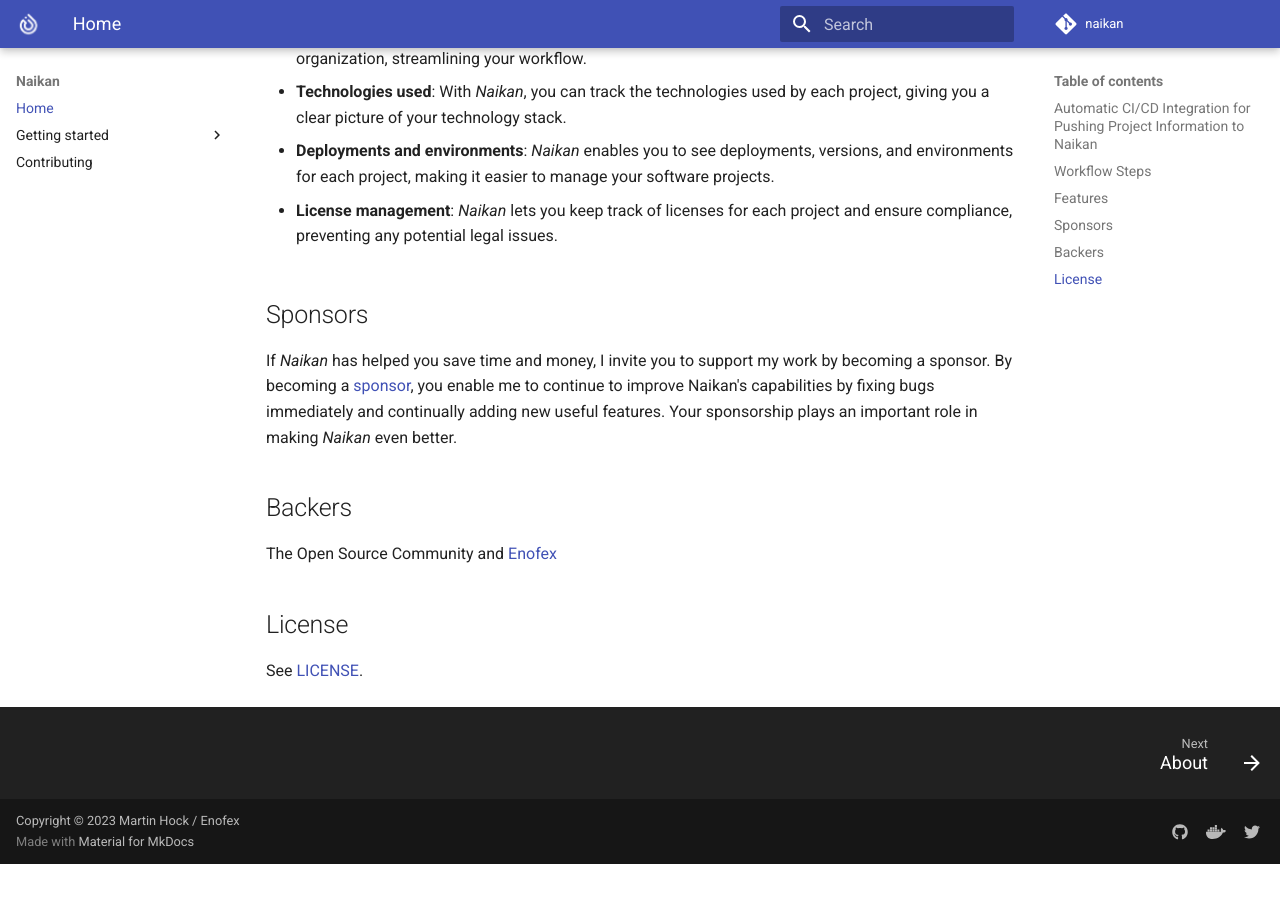
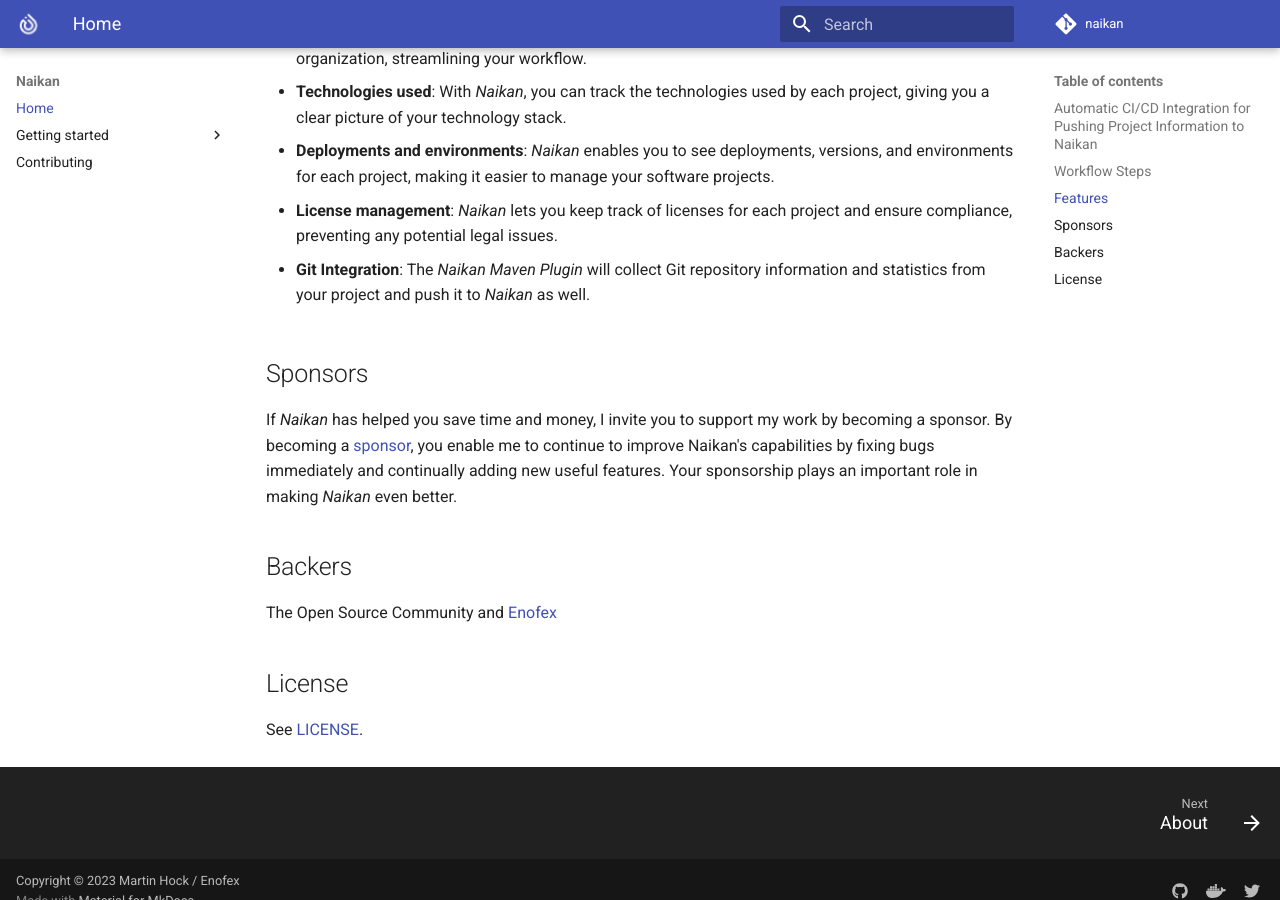
Before and after one commit to enofex/naikan, an MkDocs documentation site: the page built from docs/index.md, in a window 1280 px wide and 900 px high, scrolled down 1845 px. Built offline with MkDocs 1.6.1 and Material for MkDocs 9.7.7, drawn with Linux system fonts in a browser that asks for light colours; comment, search, counter and statistics services are not loaded; before the commit the page ends 2709 px from its top, so only the background shows below that.

Commit message:
Update index.md

```diff
--- a/docs/index.md
+++ b/docs/index.md
@@ -63,6 +63,8 @@
 * **License management**: *Naikan* lets you keep track of licenses for each project and ensure
   compliance, preventing any potential legal issues.
 
+* **Git Integration**: The *Naikan Maven Plugin* will collect Git repository information and statistics from your project and push it to *Naikan* as well.
+
 ## Sponsors
 
 If *Naikan* has helped you save time and money, I invite you to support my work by becoming a
```
